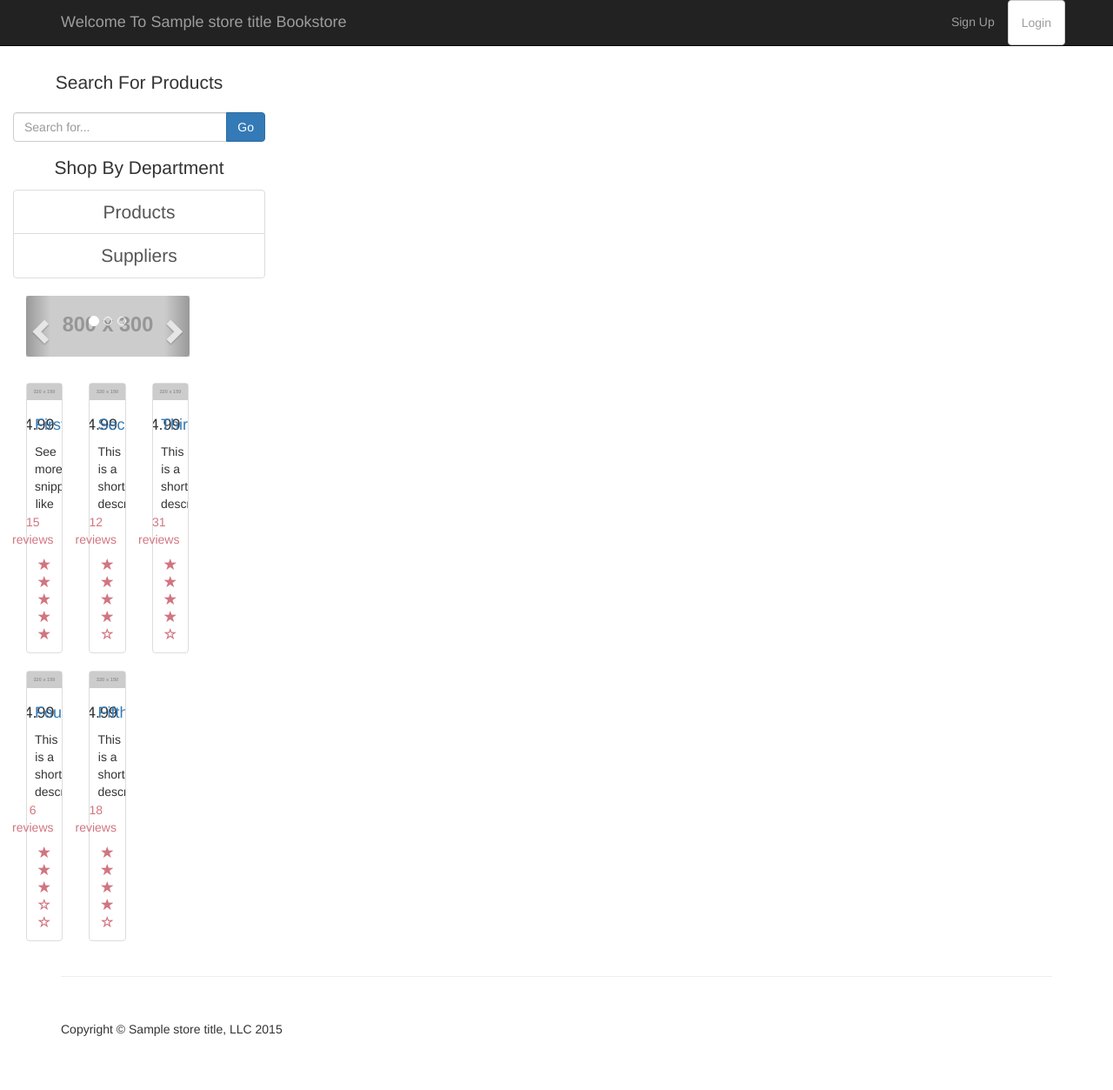
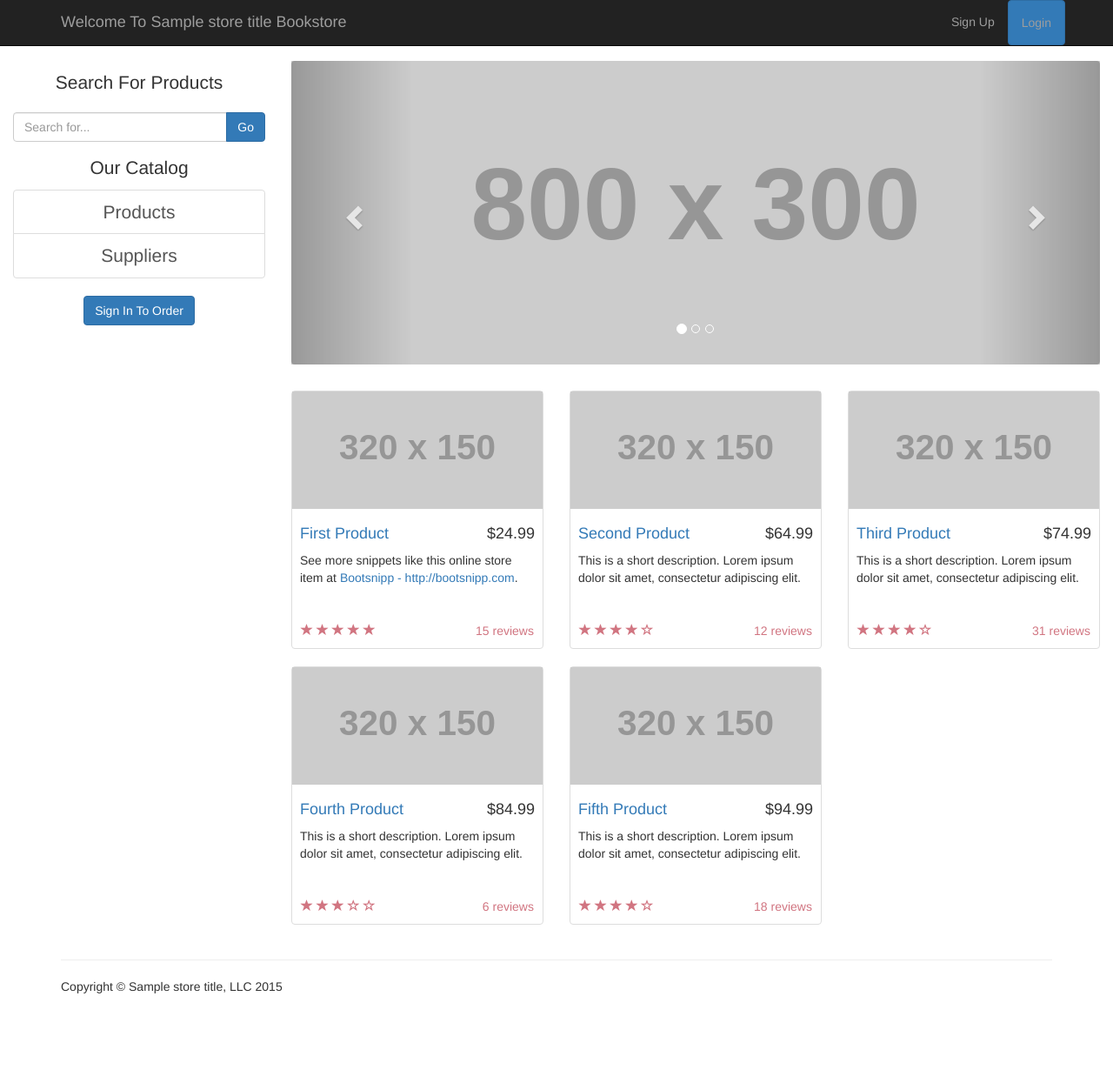
Before and after one commit to Aclark2089/Cramster, a Django app: template app/store/templates/store/header.html in a window 1280 px wide. Shown: the whole page at 87% size. After the commit the page ends 1142 px from the top, so only its background shows below. Run offline with Django 3.2, Linux system fonts and the light colour scheme; the template is opened without the code that fills it: most values are stand-ins (such as "Sample title", 1, 10 or a date in 2020); grey boxes labelled with a size stand in for pictures from a placeholder-image service; some libraries are stand-ins or nearby versions.

Commit message:
Spruced up homepage, unregistered users are now prompted to sign in to be able to order, added homepage js page in /static/js/, fixed screen when user is not logged in from breaking row order

```diff
--- a/app/static/css/shop-homepage.css
+++ b/app/static/css/shop-homepage.css
@@ -3,6 +3,10 @@
  * Code licensed under the Apache License v2.0.
  * For details, see http://www.apache.org/licenses/LICENSE-2.0.
  */
+
+html, body {
+  height: 100%;
+}
 
 body {
     padding-top: 70px; /* Required padding for .navbar-fixed-top. Remove if using .navbar-static-top. Change if height of navigation changes. */
@@ -49,6 +53,13 @@ body {
     color: #333;
 }
 
-footer {
-    margin: 50px 0;
+#main-wrapper {
+	min-height: 100%;
+	height: auto !important; /* This line and the next line are not necessary unless you need IE6 support */
+	height: 100%;
+	margin: 0 auto -155px; /* the bottom margin is the negative value of the footer's height */
 }
+
+#footer, .push {
+    height: 155px;
+}
--- /dev/null
+++ b/app/static/js/shop-homepage.js
@@ -0,0 +1,3 @@
+$(document).ready(function () {
+
+});
--- a/app/store/templates/store/base.html
+++ b/app/store/templates/store/base.html
@@ -27,7 +27,7 @@
 <body>
 
   <!-- Navigation -->
-  <nav class="navbar navbar-inverse navbar-fixed-top" role="navigation">
+  <nav class="navbar navbar-inverse navbar-fixed-top" role="navigation" id="navbar">
     <div class="container">
       <!-- Brand and toggle get grouped for better mobile display -->
       <div class="navbar-header">
@@ -56,9 +56,9 @@
             {% endif %}
           <li>
             {% if user.is_active %}
-              <a href="/accounts/logout/" class="btn btn-default">Logout</a>
+              <a href="/accounts/logout/" class="btn btn-primary">Logout</a>
             {% else %}
-              <a href="/accounts/login/" class="btn btn-default">Login</a>
+              <a href="/accounts/login/" class="btn btn-primary">Login</a>
             {% endif %}
           </li>
         </ul>
@@ -68,9 +68,11 @@
     <!-- /.container -->
   </nav>
 
-  <!-- Page Content -->
+  <!-- /Navigation -->
 
-  <div class="container-fluid">
+  <!-- Main Wrapper -->
+
+  <div class="container-fluid" id="main-wrapper">
 
     {% block content %}
     <div class="row">
@@ -93,19 +95,20 @@
             </form>
           </div>
           <div class="row-fluid">
-            <h4 class="lead">Shop By Department</p>
+            <h4 class="lead">Our Catalog</p>
             <div class="list-group">
               <a href="/products/" class="list-group-item">Products</a>
               <a href="/suppliers/" class="list-group-item">Suppliers</a>
             </div>
           </div>
+          <div class="row-fluid">
           {% if user.is_active %}
-          <div class="row-fluid">
-              <a class="btn btn-default" href="/orders/">Create New Order</a>
+            <a class="btn btn-primary" href="/orders/">Create New Order</a>
+          {% else %}
+            <a class="btn btn-primary" href="/accounts/login/">Sign In To Order</a>
+          {% endif %}
           </div>
         </div>
-          {% endif %}
-
       <div class="col-md-9">
         {% block catalog %}
 
@@ -259,15 +262,16 @@
 
     </div>
   {% endblock %}
+    <div class="push"></div>
   </div>
 
-  <!-- /.container -->
+  <!-- /.Main Wrapper-->
 
-  <div class="container">
+  <!-- Footer -->
 
+  <div class="container" id="footer">
     <hr>
 
-    <!-- Footer -->
     <footer>
       <div class="row">
         <div class="col-lg-12">
@@ -275,12 +279,14 @@
         </div>
       </div>
     </footer>
+  </div>
 
-  </div>
-  <!-- /.container -->
+  <!-- /Footer -->
+
   {% block script %}
   <script src="{% static "bower_components/jquery/dist/jquery.min.js" %}"></script>
   <script src="{% static "bower_components/bootstrap/dist/js/bootstrap.min.js" %}"></script>
+  <script src="{% static "js/shop-homepage.js" %}"></script>
   {% endblock %}
 </body>
 
```
Also changed, not shown: app/store/templates/store/search_results.html (+56 -17 lines). Lines whose indentation alone changed are shown as unchanged.
